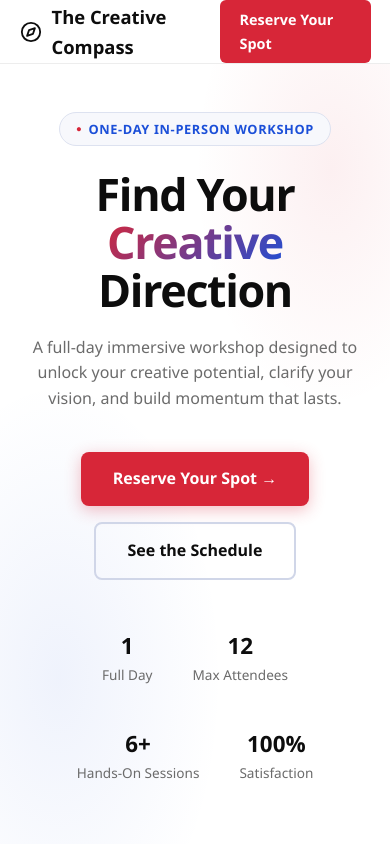
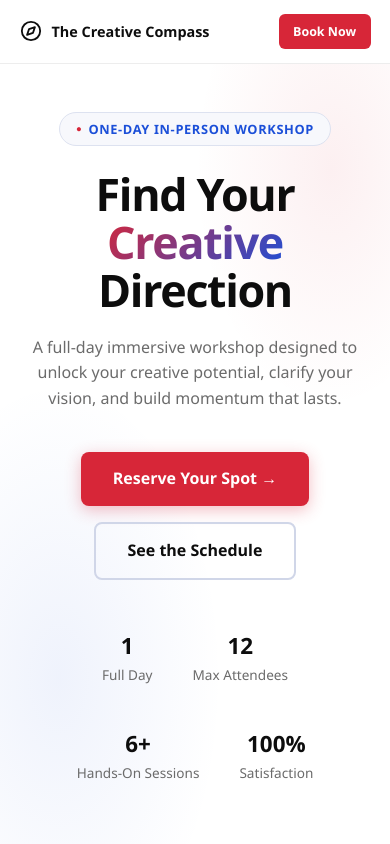
Before and after one commit to soham604/the-creative-compass, a plain HTML site: page index.html in a window 390 px wide. Shown: the top 844 px of the page. Drawn offline with Linux system fonts and the light colour scheme.

Commit message:
Update landing page with mobile nav fixes and founder section
- Added founder/about section with Soham Dey bio
- Fixed mobile nav: logo stays on one line, button shows "Book Now" on mobile and "Reserve Your Spot" on desktop
- Updated colour scheme to true black on white with red/blue accents
- Replaced all emojis with clean inline SVG icons

Co-Authored-By: Claude Sonnet 4.6 <noreply@anthropic.com>

```diff
--- a/index.html
+++ b/index.html
@@ -57,6 +57,7 @@
       text-decoration: none; transition: opacity .2s;
     }
     .nav-cta:hover { opacity: 0.88; }
+    .cta-short { display: none; }
 
     /* ── HERO ─────────────────────────────────────── */
     .hero {
@@ -360,6 +361,10 @@
     @media (max-width: 768px) {
       nav { padding: 0 5vw; }
       .nav-links { display: none; }
+      .nav-logo { font-size: 0.9rem; }
+      .nav-cta { padding: 0.45rem 0.9rem; font-size: 0.78rem; white-space: nowrap; align-self: center; }
+      .cta-long { display: none; }
+      .cta-short { display: inline; }
       .how { grid-template-columns: 1fr; gap: 2rem; }
       .how-visual { order: -1; }
     }
@@ -379,7 +384,10 @@
       <li><a href="#testimonials">Reviews</a></li>
       <li><a href="#pricing">Pricing</a></li>
     </ul>
-    <a href="#pricing" class="nav-cta">Reserve Your Spot</a>
+    <a href="#pricing" class="nav-cta">
+      <span class="cta-long">Reserve Your Spot</span>
+      <span class="cta-short">Book Now</span>
+    </a>
   </nav>
 
   <!-- HERO -->
```
